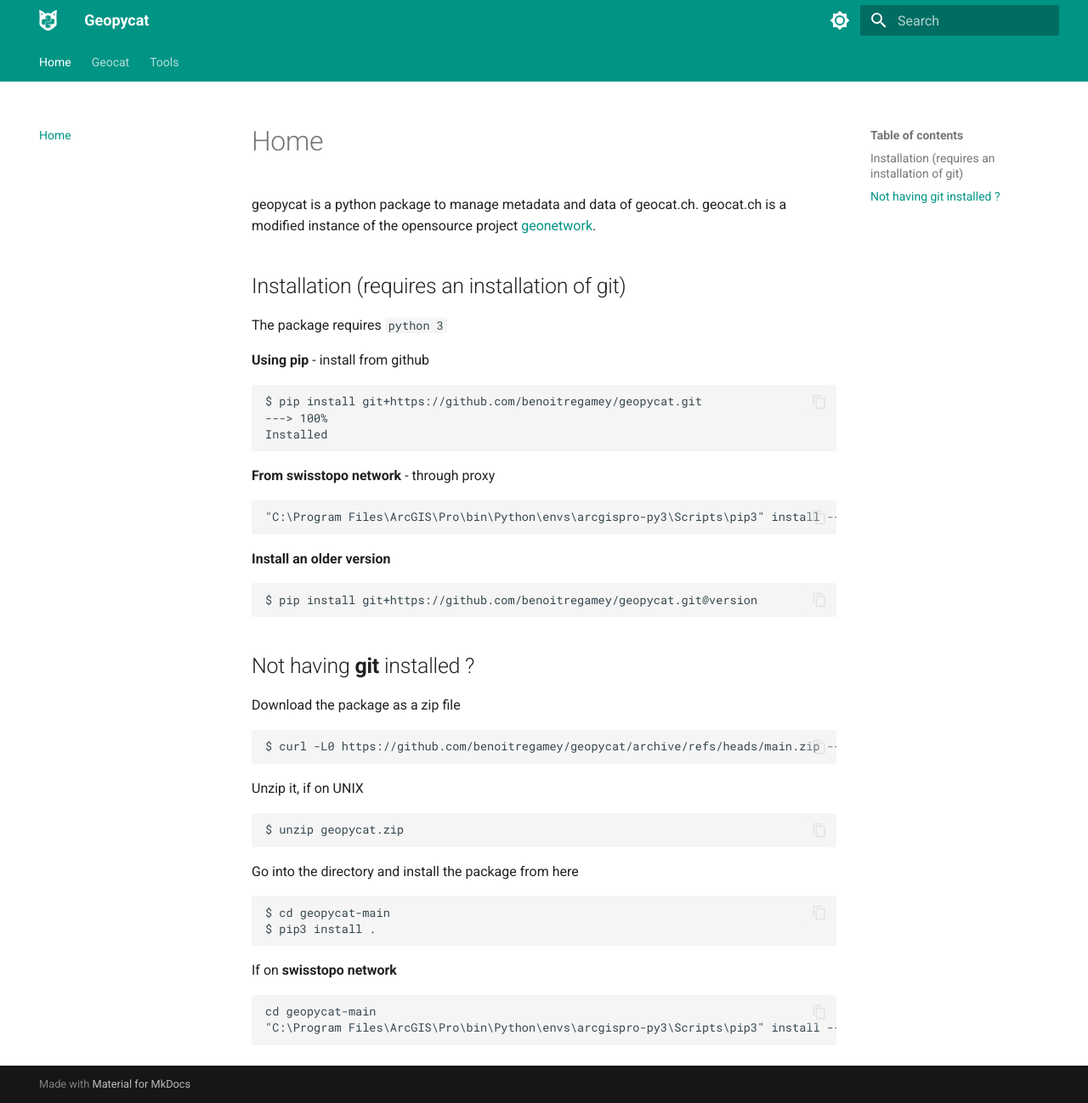
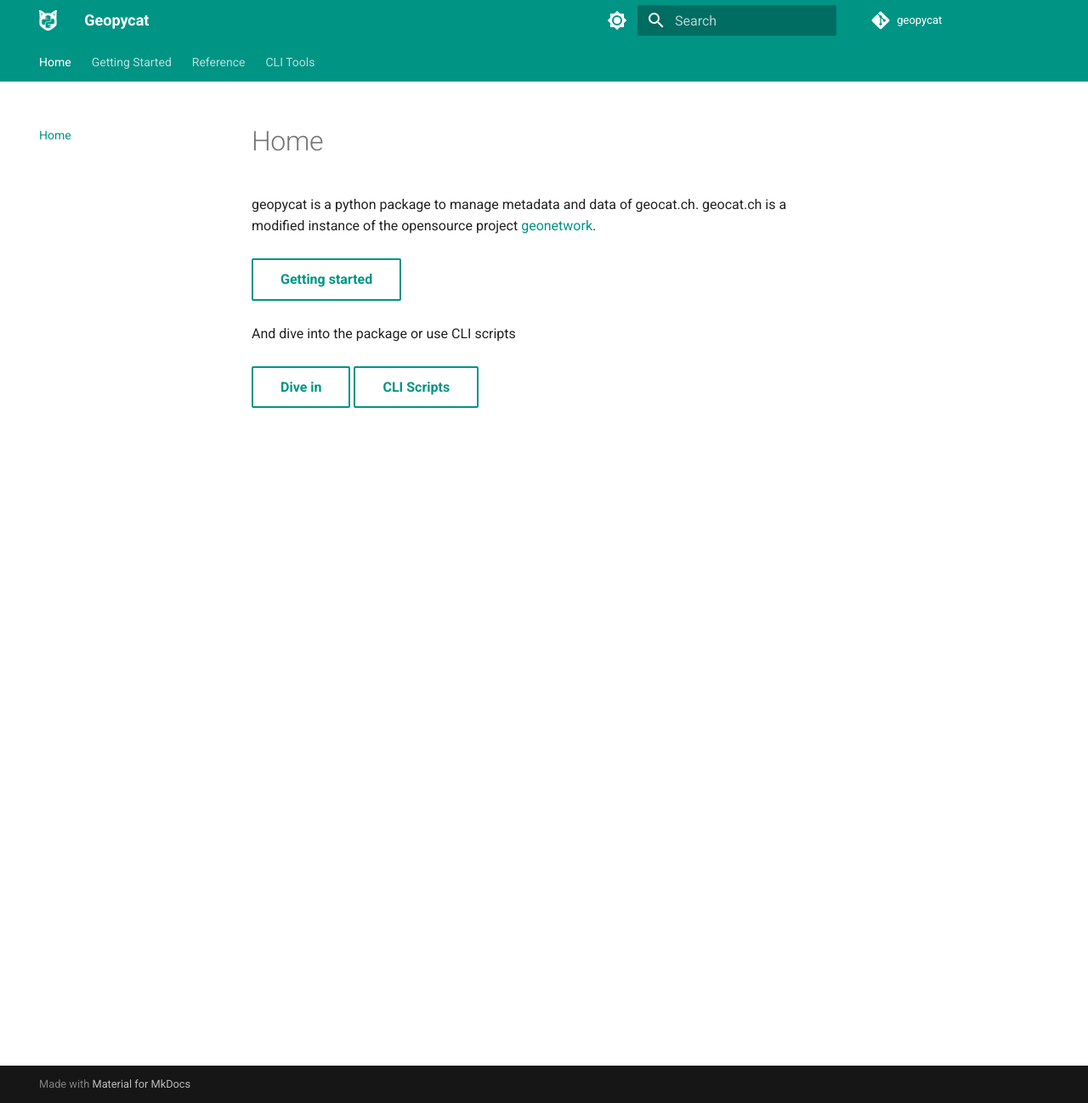
Before and after one commit to geoadmin/lib-geopycat, an MkDocs documentation site: the page built from docs/index.md, in a window 1280 px wide and 1298 px high. Shown: the whole window at 85% size. Built offline with MkDocs 1.6.1 and Material for MkDocs 9.7.7, drawn with Linux system fonts in a browser that asks for light colours; comment, search, counter and statistics services are not loaded.

Commit message:
improve doc

````diff
--- /dev/null
+++ b/docs/getting-started.md
@@ -0,0 +1,41 @@
+# Getting Started
+
+## Installation (requires an installation of git)
+
+The package requires `python 3`
+
+**Using pip** - install from github
+
+```console
+$ pip install git+https://github.com/benoitregamey/geopycat.git
+---> 100%
+Installed
+```
+**From swisstopo network** - through proxy
+```console
+"C:\Program Files\ArcGIS\Pro\bin\Python\envs\arcgispro-py3\Scripts\pip3" install --trusted-host pypi.org --trusted-host pypi.python.org --trusted-host github.com --proxy=proxy-bvcol.admin.ch:8080 git+https://github.com/benoitregamey/geopycat.git
+```
+**Install an older version**
+```console
+$ pip install git+https://github.com/benoitregamey/geopycat.git@version
+```
+
+## Not having **git** installed ?
+Download the package as a zip file
+```console
+$ curl -L0 https://github.com/benoitregamey/geopycat/archive/refs/heads/main.zip --output geopycat.zip
+```
+Unzip it, if on UNIX
+```console
+$ unzip geopycat.zip
+```
+Go into the directory and install the package from here
+```console
+$ cd geopycat-main
+$ pip3 install .
+```
+If on **swisstopo network**
+```console
+cd geopycat-main
+"C:\Program Files\ArcGIS\Pro\bin\Python\envs\arcgispro-py3\Scripts\pip3" install --trusted-host pypi.org --trusted-host pypi.python.org --proxy=proxy-bvcol.admin.ch:8080 .
+```
--- a/docs/index.md
+++ b/docs/index.md
@@ -2,43 +2,13 @@
 
 geopycat is a python package to manage metadata and data of geocat.ch.
 geocat.ch is a modified instance of the opensource project [geonetwork](https://geonetwork-opensource.org/).
-
-## Installation (requires an installation of git)
-
-The package requires `python 3`
-
-**Using pip** - install from github
-
-```console
-$ pip install git+https://github.com/benoitregamey/geopycat.git
----> 100%
-Installed
-```
-**From swisstopo network** - through proxy
-```console
-"C:\Program Files\ArcGIS\Pro\bin\Python\envs\arcgispro-py3\Scripts\pip3" install --trusted-host pypi.org --trusted-host pypi.python.org --trusted-host github.com --proxy=proxy-bvcol.admin.ch:8080 git+https://github.com/benoitregamey/geopycat.git
-```
-**Install an older version**
-```console
-$ pip install git+https://github.com/benoitregamey/geopycat.git@version
-```
-
-## Not having **git** installed ?
-Download the package as a zip file
-```console
-$ curl -L0 https://github.com/benoitregamey/geopycat/archive/refs/heads/main.zip --output geopycat.zip
-```
-Unzip it, if on UNIX
-```console
-$ unzip geopycat.zip
-```
-Go into the directory and install the package from here
-```console
-$ cd geopycat-main
-$ pip3 install .
-```
-If on **swisstopo network**
-```console
-cd geopycat-main
-"C:\Program Files\ArcGIS\Pro\bin\Python\envs\arcgispro-py3\Scripts\pip3" install --trusted-host pypi.org --trusted-host pypi.python.org --proxy=proxy-bvcol.admin.ch:8080 .
-```
+<br>
+<br>
+[Getting started](getting-started){ .md-button }
+<br>
+<br>
+And dive into the package or use CLI scripts
+<br>
+<br>
+[Dive in](geocat){ .md-button }
+[CLI Scripts](cli_tools/Backup_geocat){ .md-button }
--- a/mkdocs.yml
+++ b/mkdocs.yml
@@ -31,12 +31,14 @@
 
 nav:
   - index.md
-  - geocat.md
-  - Tools:
-    - Backup_geocat.md
-    - Restore_mef.md
-    - Delete_unused_subtemplates.md
-    - save_and_close.md
+  - getting-started.md
+  - Reference:
+    - geocat.md
+  - CLI Tools:
+    - cli_tools/Backup_geocat.md
+    - cli_tools/Restore_mef.md
+    - cli_tools/Delete_unused_subtemplates.md
+    - cli_tools/save_and_close.md
 
 markdown_extensions:
   - attr_list
@@ -47,3 +49,6 @@
 
 extra_css:
   - stylesheets/extra.css
+
+repo_url: https://github.com/benoitregamey/geopycat
+repo_name: geopycat
````
Also changed, not shown: docs/cli_tools/Backup_geocat.md (renamed from docs/Backup_geocat.md), docs/cli_tools/Delete_unused_subtemplates.md (renamed from docs/Delete_unused_subtemplates.md), docs/cli_tools/Restore_mef.md (renamed from docs/Restore_mef.md), docs/cli_tools/save_and_close.md (renamed from docs/save_and_close.md).
